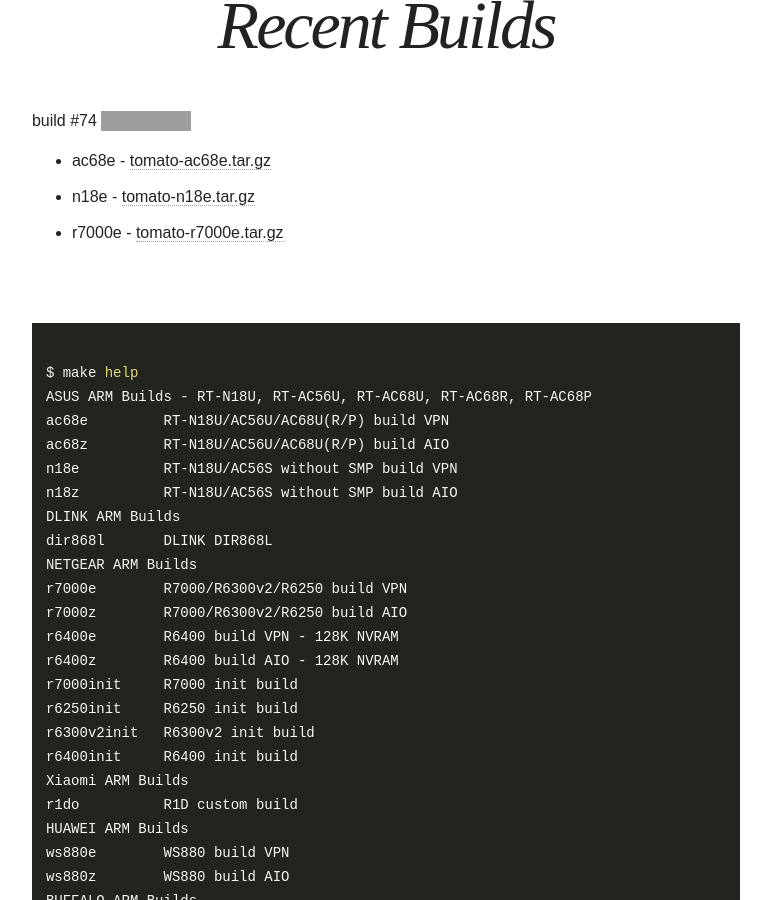
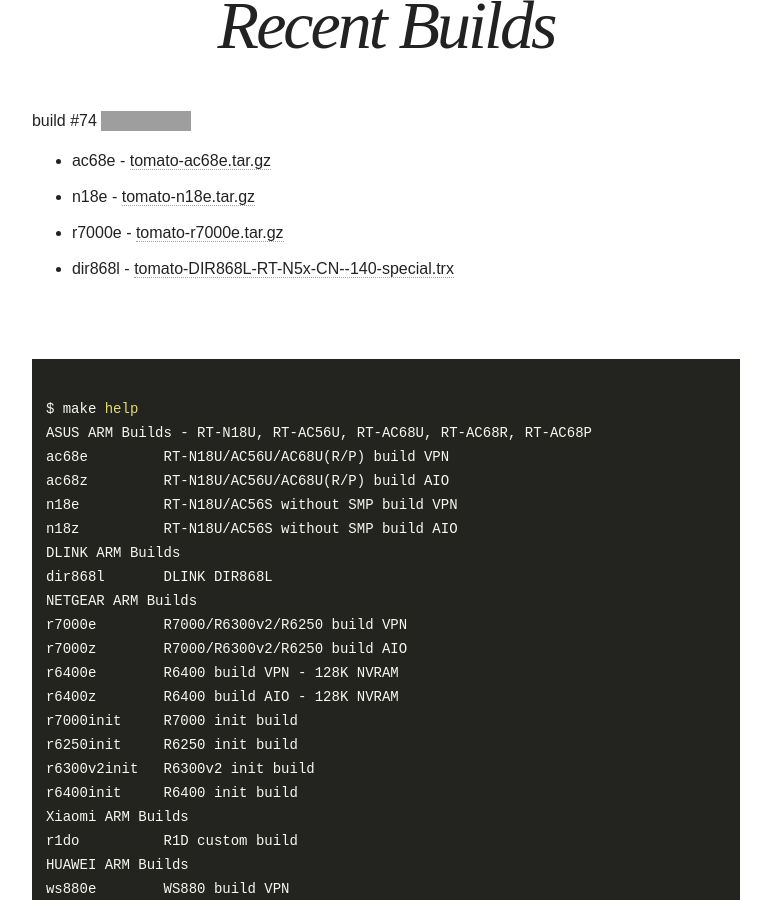
Before and after one commit to oglopss/tomato-arm-ci-jekyll, a Jekyll site: the page built from index.html, in a window 1280 px wide and 900 px high, scrolled down 487 px. Shown: the whole window, without its empty margins (254-1025 px from the left). Built offline with Jekyll 4.4.1, drawn with Linux system fonts in a browser that asks for light colours; nearby versions of some CDN libraries; grey boxes are pictures that could not be loaded.

Commit message:
Travis build 74 dir868l pushed to gh-pages

```diff
--- a/_data/ss.yml
+++ b/_data/ss.yml
@@ -3,3 +3,4 @@ files:
   - 0001 ac68e tomato-ac68e.tar.gz
   - 0004 r7000e tomato-r7000e.tar.gz
   - 0002 n18e tomato-n18e.tar.gz
+  - 0005 dir868l tomato-DIR868L-RT-N5x-CN--140-special.trx
```
Also changed, not shown: 1 other file.
